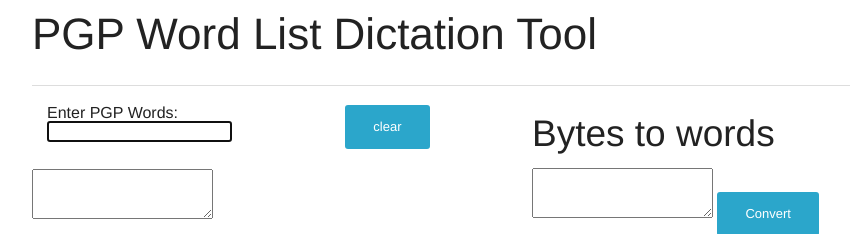
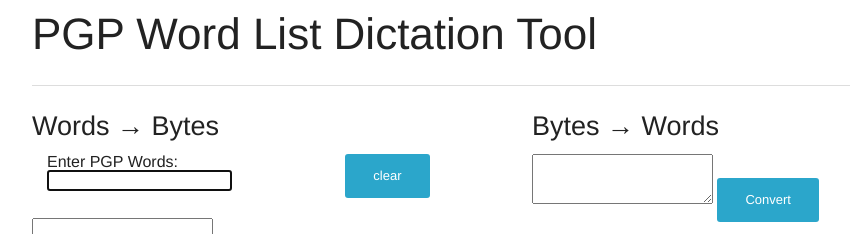
Before and after one commit to er2/lvhack14, a plain HTML site: page index.html in a window 1280 px wide. Shown: the top 234 px of the page, without its empty margins (123-973 px from the left). Drawn offline with nearby package versions, Linux system fonts and the light colour scheme.

Commit message:
polishing a turd

```diff
--- a/index.html
+++ b/index.html
@@ -641,6 +641,7 @@ var availableTags = [evenWords, oddWords];
 	<div class="row">
 		<form>
 			<div class="medium-6 columns">
+				<h3>Words &#8594; Bytes</h3>
 				<label for="tags"  class="large-8 columns">
 					Enter PGP Words:<input id="tags" type="text" onwebkitspeechchange="voice();" onspeechchange="voice();" x-webkit-speech>
 				</label>
@@ -651,7 +652,7 @@ var availableTags = [evenWords, oddWords];
 				</div>
 			</div>
 			<div class="medium-6 columns">
-				<h2>Bytes to words</h2>
+				<h3>Bytes &#8594; Words</h3>
 				<textarea id="data_input"></textarea>
 				<input class="small radius button" type="button" onclick="toWords();" value="Convert"></input>
 				<div id="words"></div>
```
